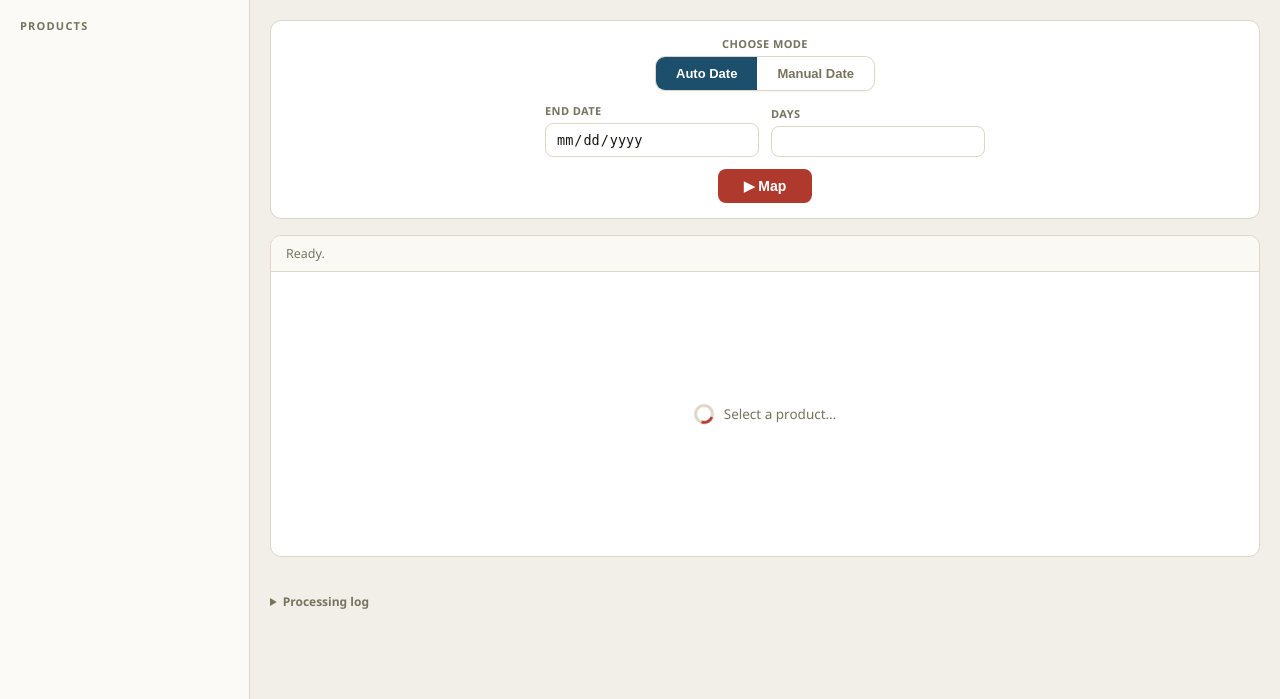
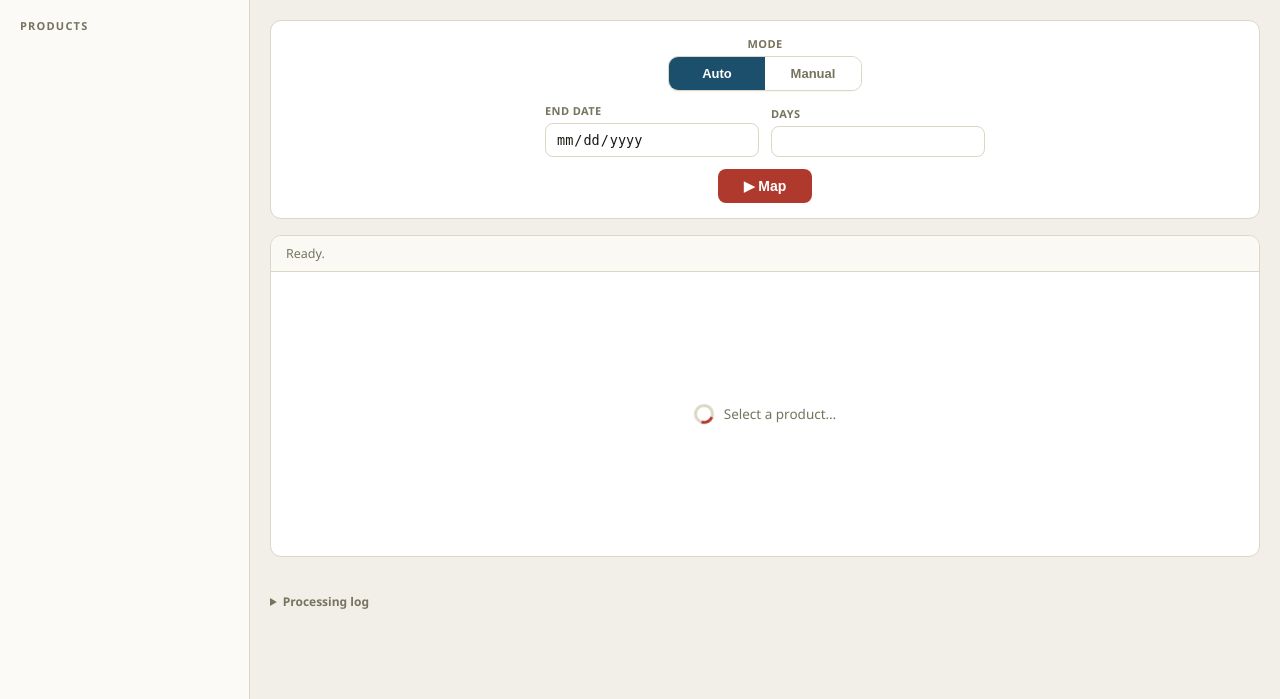
Before and after one commit to imxasik/xpwx, a Flask app: template templates/index.html in a window 1280 px wide. Shown: the part 60-759 px from the top of the page. Run offline with Flask 3, Linux system fonts and the light colour scheme; the template is opened without the code that fills it, so the values that code supplies are empty.

Commit message:
Add files via upload

```diff
--- a/templates/index.html
+++ b/templates/index.html
@@ -163,10 +163,10 @@
     <main>
       <section class="controls">
         <div class="field">
-          <label>CHOOSE MODE</label>
+          <label>MODE</label>
           <div class="seg">
-            <button id="m-auto" class="active" onclick="setMode('auto')">Auto Date</button>
-            <button id="m-manual" onclick="setMode('manual')">Manual Date</button>
+            <button id="m-auto" class="active" onclick="setMode('auto')">Auto</button>
+            <button id="m-manual" onclick="setMode('manual')">Manual</button>
           </div>
         </div>
         <div class="rowf">
```
